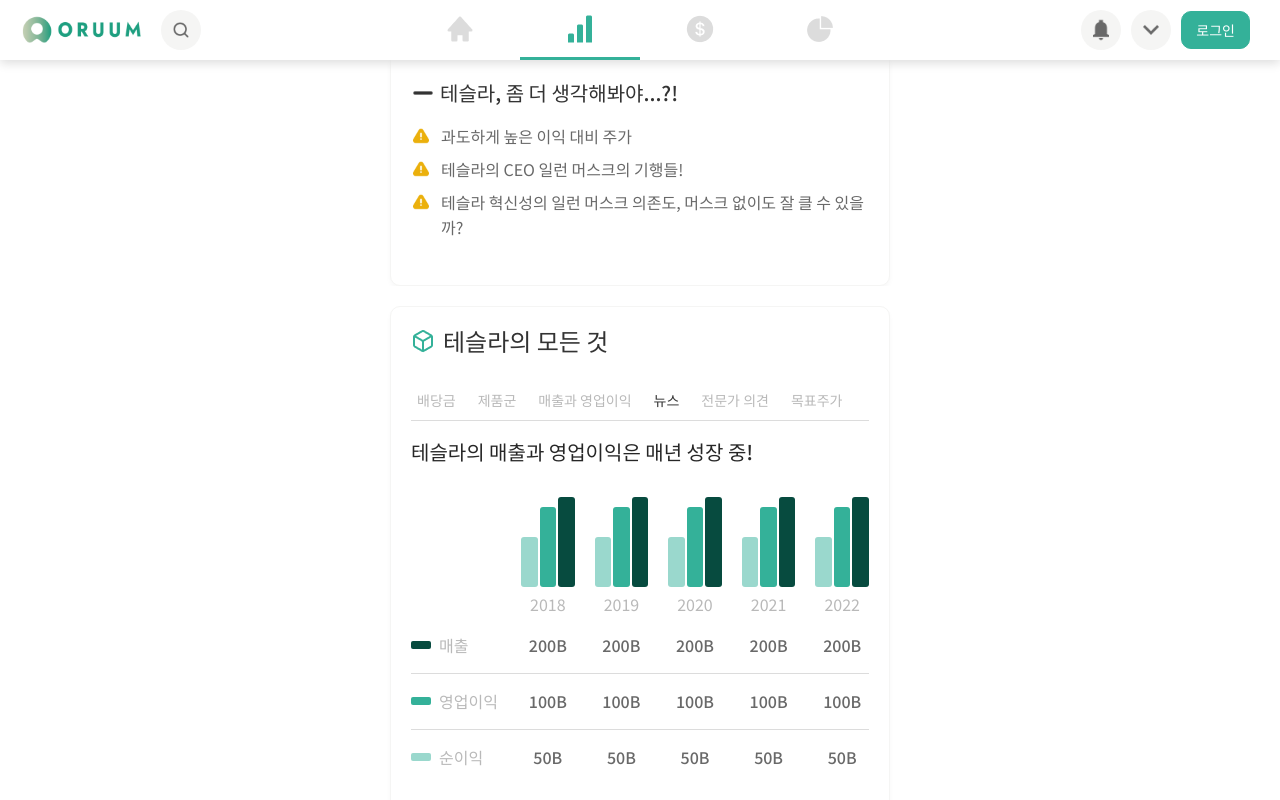
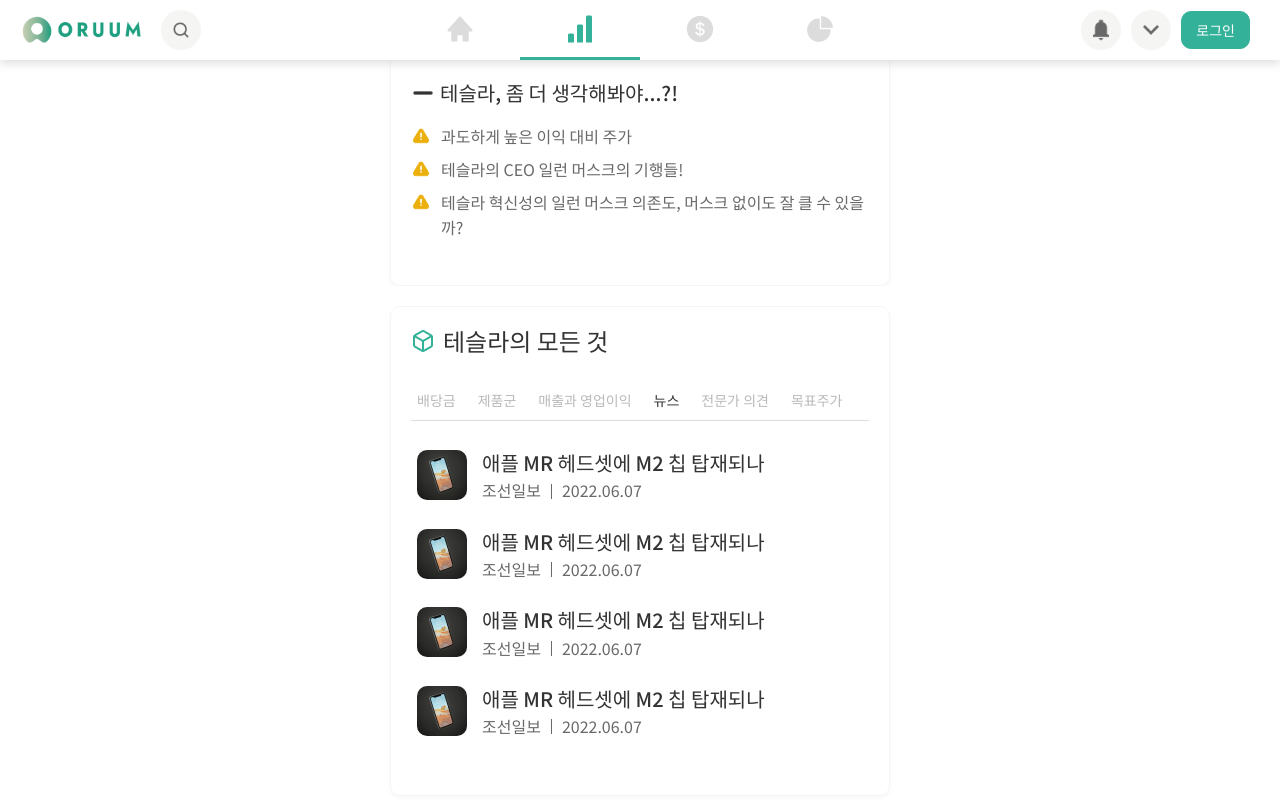
Before and after one commit to GBSIM/oruum_frontend, a React (Create React App) app: page /Stock in a window 1280 px wide. Both pictures are taken after a click on the button "뉴스". Shown: the part 1053-1853 px from the top of the page. Built offline with nearby package versions, Linux system fonts and the light colour scheme.

Commit message:
add stock news

```diff
--- a/src/components/library/ui/stock/StockDetail/StockDetail.js
+++ b/src/components/library/ui/stock/StockDetail/StockDetail.js
@@ -2,6 +2,7 @@
 import StockIncome from '../StockIncome/StockIncome';
 import StockDividend from '../StockDividend/StockDividend';
 import StockProducts from '../StockProducts/StockProducts';
+import StockNews from '../StockNews/StockNews';
 import { useSelector,useDispatch } from "react-redux";
 import { changeDetailMenu } from '../../../../../_reducers/stock';
 
@@ -17,6 +18,8 @@
         detailContents = <StockIncome></StockIncome>
     } else if (detailStockMenu === '제품군') {
         detailContents = <StockProducts></StockProducts>
+    } else if (detailStockMenu === '뉴스') {
+        detailContents = <StockNews></StockNews>
     } else {
         detailContents = <StockIncome></StockIncome>
     }
--- /dev/null
+++ b/src/components/library/ui/stock/StockNews/StockNews.css
@@ -0,0 +1,52 @@
+.news-container {
+    display: flex;
+    flex-direction: row;
+    align-items: center;
+    justify-content: flex-start;
+    width: 100%;
+    border-radius: 10px;
+}
+
+.news-container:hover {
+    background: #FBFBFB;
+}
+
+.news-image {
+    height: 50px;
+    width: 50px;
+    border-radius: 10px;
+    background: rgba(0,0,0,0);
+}
+
+.news-text-container {
+    display: flex;
+    flex-direction: column;
+    align-items: flex-start;
+    background: rgba(0,0,0,0);
+    padding: 10px 0px 10px 0px;
+}
+
+.news-title {
+    margin: 0;
+    color: #333;
+    background: rgba(0,0,0,0);
+}
+
+.news-sub-text-container {
+    display: flex;
+    flex-direction: row;
+    align-items: center;
+    column-gap: 10px;
+    background: rgba(0,0,0,0);
+}
+
+.news-sub-text {
+    color: #696969;
+    background: rgba(0,0,0,0);
+}
+
+.news-sub-text-divider {
+    width: 1px;
+    height: 15px;
+    background: #696969;
+}
--- /dev/null
+++ b/src/components/library/ui/stock/StockNews/StockNews.js
@@ -0,0 +1,45 @@
+import './StockNews.css';
+
+export default function StockNews() {
+    return (
+        <div>
+            <News
+                image={require('../../images/image/image_product_example.png')}
+                title='애플 MR 헤드셋에 M2 칩 탑재되나'
+                journal='조선일보'
+                date='2022.06.07'></News>
+            <News
+                image={require('../../images/image/image_product_example.png')}
+                title='애플 MR 헤드셋에 M2 칩 탑재되나'
+                journal='조선일보'
+                date='2022.06.07'></News>
+            <News
+                image={require('../../images/image/image_product_example.png')}
+                title='애플 MR 헤드셋에 M2 칩 탑재되나'
+                journal='조선일보'
+                date='2022.06.07'></News>
+            <News
+                image={require('../../images/image/image_product_example.png')}
+                title='애플 MR 헤드셋에 M2 칩 탑재되나'
+                journal='조선일보'
+                date='2022.06.07'></News>
+        </div>
+    )
+}
+
+function News(props) {
+    return (
+        <button className="news-container">
+            <img src={props.image} className='news-image'></img>
+            <div style={{width:'15px'}}></div>
+            <div className="news-text-container">
+                <h3 className="news-title">{props.title}</h3>
+                <div className="news-sub-text-container">
+                    <span className="news-sub-text">{props.journal}</span>
+                    <div className="news-sub-text-divider"></div>
+                    <span className="news-sub-text">{props.date}</span>
+                </div>
+            </div>
+        </button>
+    )
+}
```
